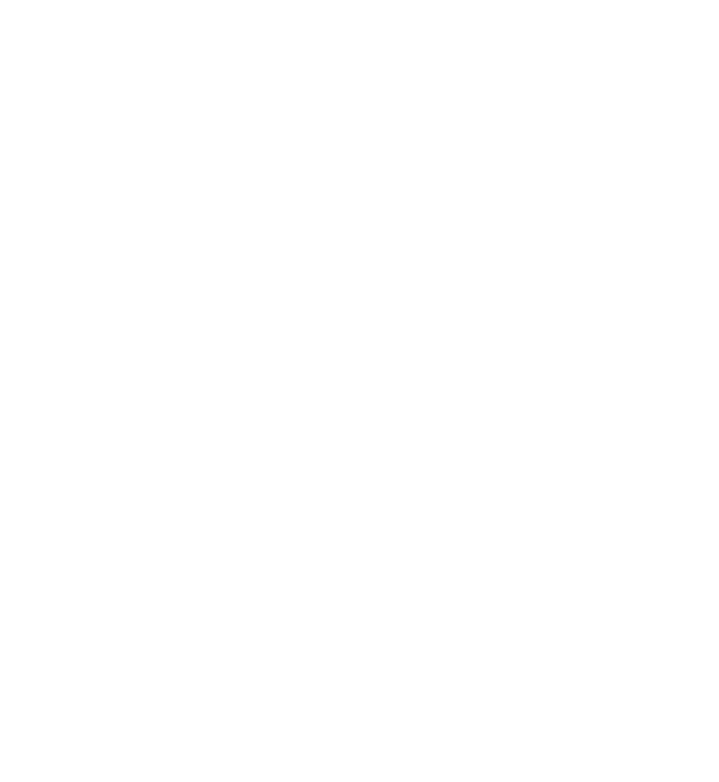
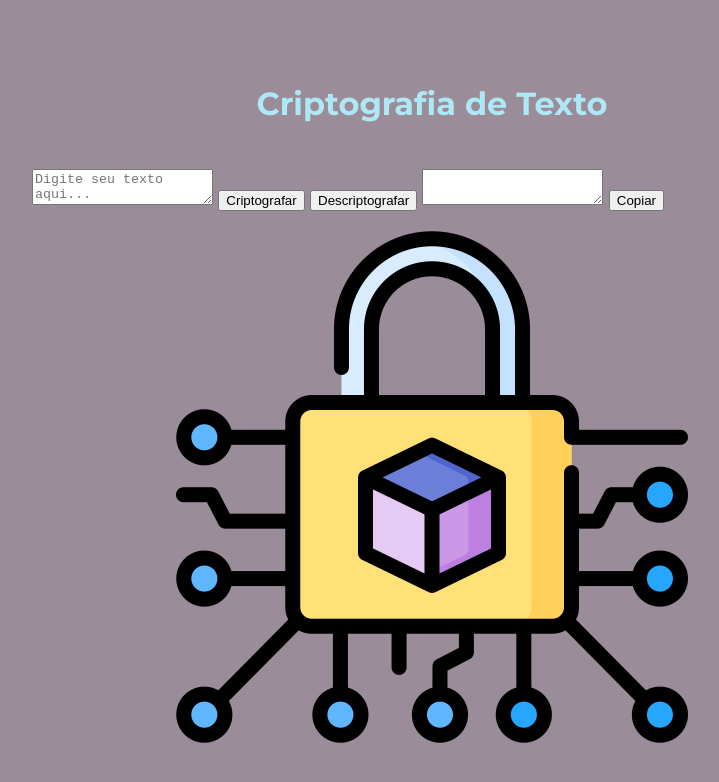
Before and after one commit to ChavesGabriella/desafio-challenge-programa-one, a plain HTML site: page index.html in a window 1280 px wide. Shown: the whole page, without its empty margins (208-927 px from the left). Drawn offline with nearby package versions, Linux system fonts and the light colour scheme.

Commit message:
criando a main, e feito o botão de criptografar, e inicio da estilização

```diff
--- a/index.html
+++ b/index.html
@@ -8,10 +8,18 @@
 </head>
 <body>
     <header></header>
-    <main>
-        <section>
-
+    <main class="conteudo_principal">
+        <section class="conteudo_principal_secao">
+            <h2 class="conteudo_principal_secao_titulo">Criptografia de Texto</h2>
+            <div class="container">
+                <textarea id="inputText" placeholder="Digite seu texto aqui..."></textarea>
+                <button onclick="encryptText()">Criptografar</button>
+                <button onclick="decryptText()">Descriptografar</button>
+                <textarea id="resultText" readonly></textarea>
+                <button onclick="copyToClipboard()">Copiar</button>
+            </div>
         </section>
+        <img src="./img/criptografia.png" alt="Imagem relacionada à criptografia">
     </main>
 
     <script src="script.js"></script>
--- a/script.js
+++ b/script.js
@@ -0,0 +1,10 @@
+function encryptText() {
+    let text = document.getElementById('inputText').value;
+    let encryptedText = text
+        .replace(/e/g, 'enter')
+        .replace(/i/g, 'imes')
+        .replace(/a/g, 'ai')
+        .replace(/o/g, 'ober')
+        .replace(/u/g, 'ufat');
+    document.getElementById('resultText').value = encryptedText;
+}
--- a/style/style.css
+++ b/style/style.css
@@ -0,0 +1,42 @@
+@import url('https://fonts.googleapis.com/css2?family=Krona+One&family=Montserrat+Alternates:ital,wght@0,100;0,200;0,300;0,400;0,500;0,600;0,700;0,800;0,900&family=Montserrat:ital,wght@0,100..900;1,100..900&display=swap');
+
+:root {
+    --cor-botao: #22223b;
+}
+
+body {
+    font-family: 'Krona One', sans-serif;
+    display: flex;
+    justify-content: center;
+    align-items: center;
+    min-height: 100vh;
+    background-color: #9a8c98;
+    margin: 0;
+    padding: 20px;
+    box-sizing: border-box;
+}
+
+.conteudo_principal {
+    display: flex;
+    flex-direction: column;
+    align-items: center;
+    justify-content: center;
+    gap: 20px;
+    width: 100%;
+    max-width: 800px;
+    margin: 0 auto;
+}
+
+.conteudo_principal_secao {
+    width: 100%;
+    display: flex;
+    flex-direction: column;
+    gap: 20px;
+}
+
+.conteudo_principal_secao_titulo {
+    font-family: 'Montserrat', sans-serif;
+    font-size: 2rem;
+    color: #ade8f4;
+    text-align: center;
+}
```
